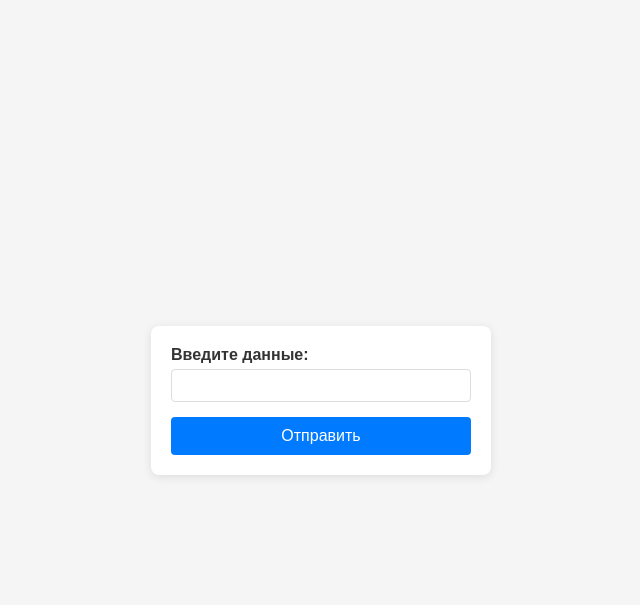
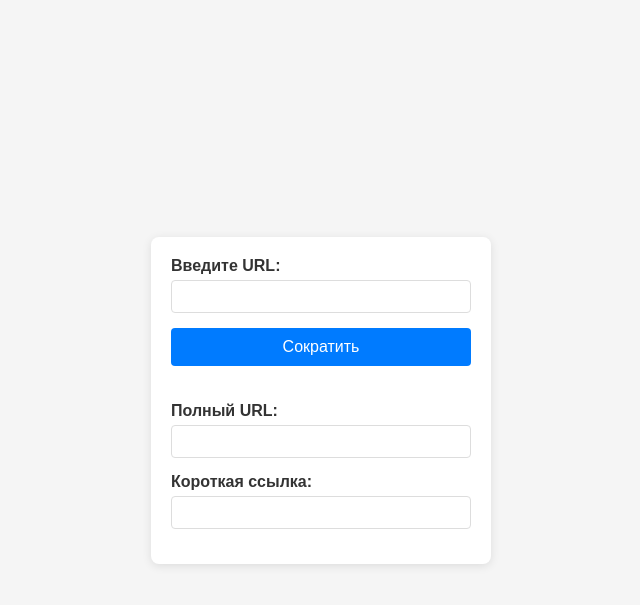
Before and after one commit to KinomanRU/url-shortener, a FastAPI app: page / in a window 1280 px wide. Shown: the top 605 px of the page, without its empty margins (319-959 px from the left). Run offline with FastAPI, Linux system fonts and the light colour scheme; parts of the project's set-up code (start-up, migrations or seed data) failed here and were passed over; some libraries are stand-ins or nearby versions.

Commit message:
Added some code

```diff
--- a/compose.yaml
+++ b/compose.yaml
@@ -1,3 +1,5 @@
+name: common
+
 services:
     postgres:
         container_name: postgres
@@ -9,6 +11,7 @@ services:
         ports:
             - "5432:5432"
         image: postgres:18
+        shm_size: 128mb
 
 volumes:
     postgres:
--- a/url_shortener/main.py
+++ b/url_shortener/main.py
@@ -1,14 +1,16 @@
-import sys
 import asyncio
 import logging
+import sys
 
 from fastapi import FastAPI, Request, HTTPException, status
-from fastapi.responses import HTMLResponse, RedirectResponse
+from fastapi.responses import HTMLResponse, JSONResponse
 from fastapi.staticfiles import StaticFiles
 from fastapi.templating import Jinja2Templates
+from starlette.responses import RedirectResponse
 
 import log_utils
 from config import BASE_DIR
+from schemas import LinkSchema
 from service import get_slug_by_url, add_url_to_db, get_url_by_slug
 
 log = logging.getLogger(name=__name__)
@@ -20,15 +22,18 @@ templates = Jinja2Templates(directory=BASE_DIR / "templates")
 
 
 @app.get("/", response_class=HTMLResponse)
-async def index(request: Request):
+async def index(request: Request, slug: str = ""):
+    url = ""
+    if slug:
+        url = await get_url_by_slug(slug)
     return templates.TemplateResponse(
         request=request,
         name="index.html",
     )
 
 
-@app.post("/")
-async def add_url(request: Request):
+@app.post("/", response_model=LinkSchema)
+async def add_url(request: Request, response_class=HTMLResponse):
     data: dict = await request.json()
     if "url" not in data.keys():
         raise HTTPException(
@@ -37,20 +42,29 @@ async def add_url(request: Request):
     url = data["url"]
     slug: str = await get_slug_by_url(url)
     if not slug:
-        await add_url_to_db(url)
-    slug = await get_slug_by_url(url)
+        try:
+            slug = await add_url_to_db(url)
+        except ValueError as e:
+            raise HTTPException(status_code=status.HTTP_400_BAD_REQUEST, detail=str(e))
+    return JSONResponse(
+        {
+            "slug": slug,
+            "url": url,
+        }
+    )
 
 
 @app.get("/{slug}")
-async def index(request: Request, slug: str):
-    url = await get_url_by_slug(slug)
-    if not url.startswith("http"):
-        url = "https://" + url
-    return RedirectResponse(url=url)
+async def index_w_slug(request: Request, slug: str):
+    try:
+        url = await get_url_by_slug(slug)
+    except ValueError as e:
+        raise HTTPException(status.HTTP_404_NOT_FOUND, str(e))
+    return RedirectResponse(url)
 
 
 if __name__ == "__main__":
     # uvicorn.run("main:app", reload=True)
     if sys.platform == "win32":
         asyncio.set_event_loop_policy(asyncio.WindowsSelectorEventLoopPolicy())
-    print(asyncio.run(get_url_by_slug("")))
+    print(asyncio.run(get_url_by_slug("1")))
--- /dev/null
+++ b/url_shortener/schemas.py
@@ -0,0 +1,6 @@
+from pydantic import BaseModel
+
+
+class LinkSchema(BaseModel):
+    slug: str
+    url: str
--- a/url_shortener/service.py
+++ b/url_shortener/service.py
@@ -2,7 +2,6 @@ import random
 import string
 
 from sqlalchemy import select
-from sqlalchemy.orm import Session
 
 from config import config
 from db import new_session
@@ -33,9 +32,12 @@ async def get_url_by_slug(slug: str) -> str:
         return result.url
 
 
-async def add_url_to_db(url: str):
+async def add_url_to_db(url: str) -> str:
+    if not url.startswith(("http://", "https://")):
+        raise ValueError('URL have to start with "http://" or "https://"')
     slug = generate_slug()
     link = Link(slug=slug, url=url)
     async with new_session() as session:
         session.add(link)
         await session.commit()
+    return link.slug
--- a/url_shortener/settings.ini
+++ b/url_shortener/settings.ini
@@ -3,7 +3,7 @@ Symbols_Num=6
 
 [Logging]
 Log_To_File=no
-Log_File=link_shortener.log
+Log_File=url_shortener.log
 
 [Proxy]
 Proxy=no
--- a/url_shortener/templates/index.html
+++ b/url_shortener/templates/index.html
@@ -53,27 +53,32 @@
     <div class="form-container">
         <form id="dataForm" method="POST">
             <div class="form-group">
-                <label for="dataInput">Введите данные:</label>
-                <input type="text" id="dataInput" name="userData" required>
+                <label for="in_url">Введите URL:</label>
+                <input type="text" id="in_url" name="in_url" required>
             </div>
-            <button type="submit">Отправить</button>
-            {% if url %}
+            <button type="submit">Сократить</button>
+            <br />
+            <br />
+            <br />
+            {#{% if full_url %}#}
                 <div class="form-group">
-                    <p>Полный URL: {{ url }}</p>
+                    <label for="out_url">Полный URL:</label>
+                    <input type="text" id="out_url" name="out_url" readonly>
                 </div>
-            {% endif %}
-            {% if short_url %}
+            {#{% endif %}#}
+            {#{% if short_url %}#}
                 <div class="form-group">
-                    <p>Короткая ссылка: <a href="{{ short_url }}">{{ short_url }}</a></p>
+                    <label for="slink">Короткая ссылка:</label>
+                    <input id="slink" type="text" name="slink" readonly>
                 </div>
-            {% endif %}
+            {#{% endif %}#}
         </form>
     </div>
 
     <script>
         // Получаем форму и поле ввода
         const form = document.getElementById('dataForm');
-        const input = document.getElementById('dataInput');
+        const input = document.getElementById('in_url');
 
         // Обработчик отправки формы
         form.addEventListener('submit', function(event) {
@@ -92,10 +97,20 @@
             })
             .then(response => {
                 if (response.ok) {
-                    alert('Данные успешно отправлены!');
+                    // alert('Данные успешно отправлены!');
+                    // document.getElementById('out_url').value = input.value;
                     input.value = ''; // Очищаем поле ввода
                 } else {
-                    alert('Ошибка при отправке данных');
+                    alert('Ошибка при отправке данных: ' + response.statusText);
+                }
+                return response.json();
+            })
+            .then (data => {
+                if (data.url) {
+                    document.getElementById('out_url').value = data.url;
+                }
+                if (data.slug) {
+                    document.getElementById('slink').value = location + data.slug;
                 }
             })
             .catch(error => {
```
